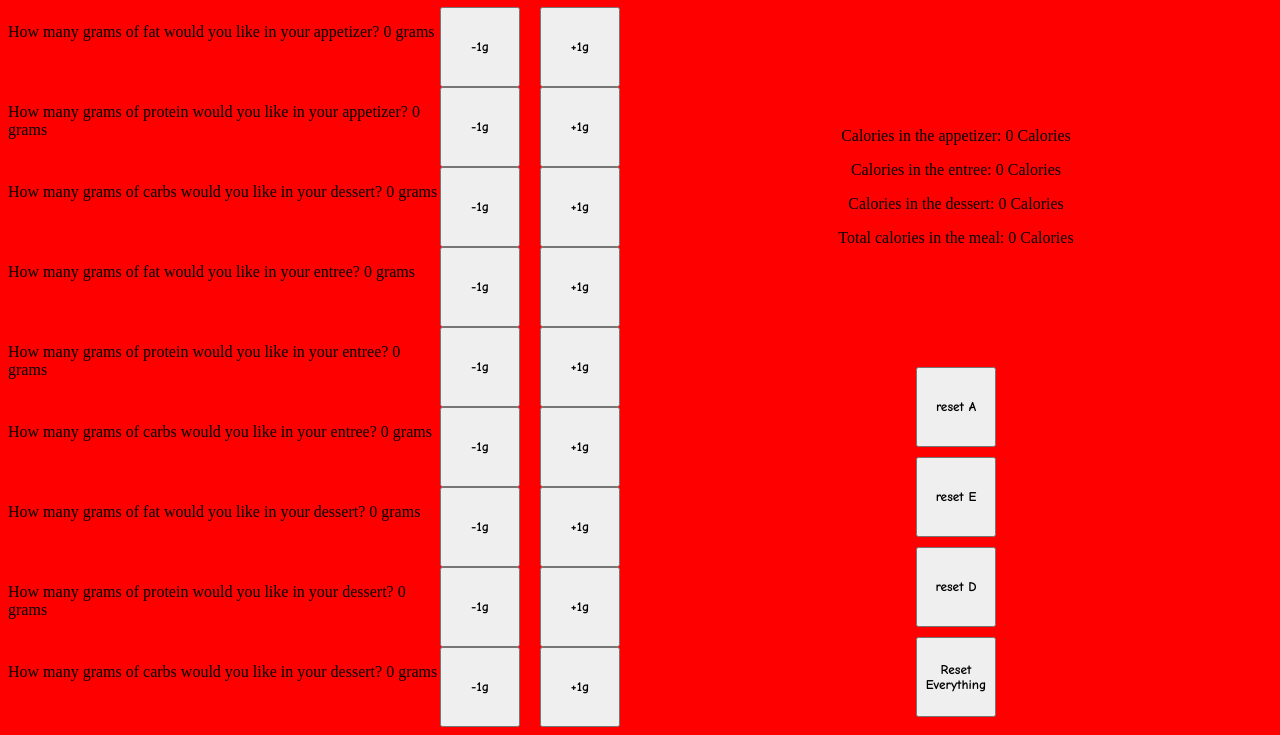
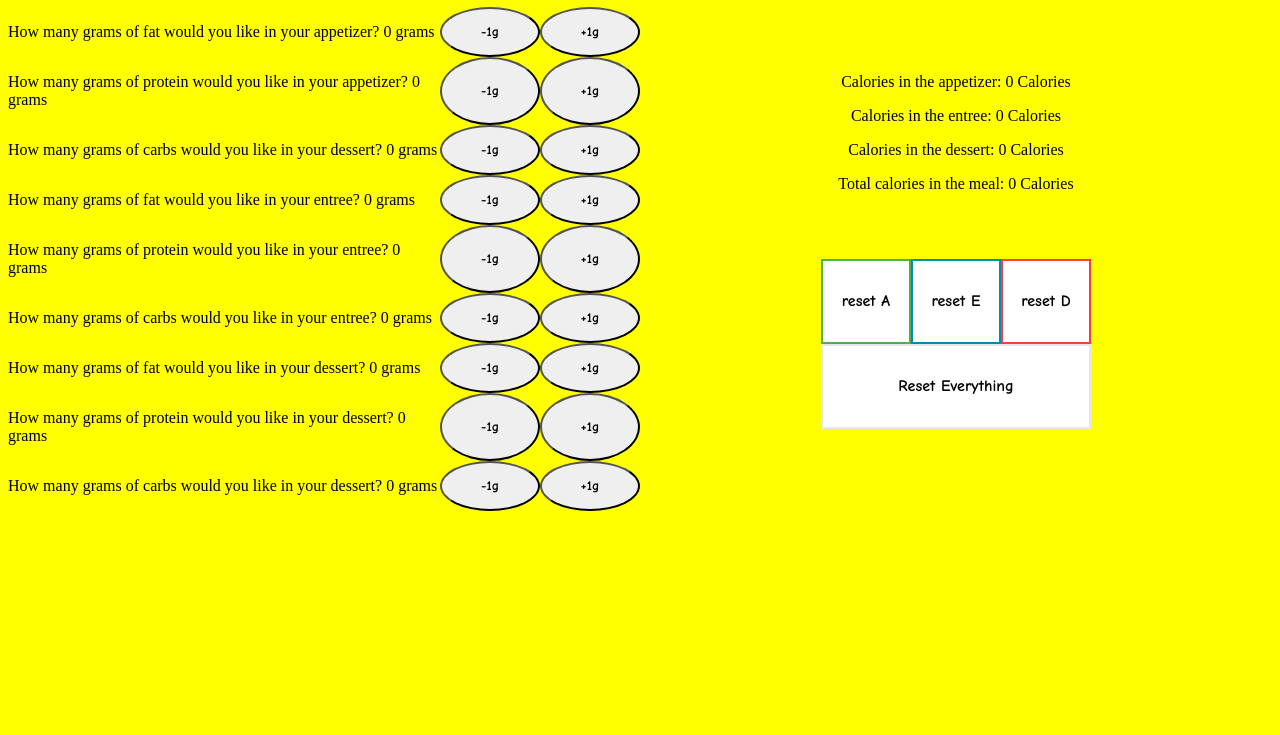
Before and after one commit to brandon3293/web, a plain HTML site: page JS/Project1.html in a window 1280 px wide. Shown: the part 73-808 px from the top of the page. Drawn offline with Linux system fonts and the light colour scheme.

Commit message:
commit message

```diff
--- a/JS/Project1.html
+++ b/JS/Project1.html
@@ -1,3 +1,7 @@
+<!-- Brandon Angos Web Dev
+11/23/2022
+Calorie Calculator -->
+
 <!DOCTYPE html>
 <html lang="en">
 <head>
@@ -325,10 +329,10 @@
         </div>
 
         <div class="CalorieBtns">
-            <button onclick="rCA();">reset A</button>
-            <button onclick="rCE();">reset E</button>
-            <button onclick="rCD();">reset D</button>
-            <button onclick="set0();">Reset Everything</button>
+            <button id="button1" onclick="rCA();">reset A</button>
+            <button id="button2" onclick="rCE();">reset E</button>
+            <button id="button3" onclick="rCD();">reset D</button>
+            <button id="button4" onclick="set0();">Reset Everything</button>
         </div>
     </div>
 
--- a/JS/style.css
+++ b/JS/style.css
@@ -8,12 +8,11 @@ h1{
 /* Project #1 css code */
 
 #project1{
-    background-color: red;
+    background-color: yellow;
 }
 
 button{
-    height:80px;
-    width:80px;
+    border-radius: 50%;
     font:bold 10pt comic sans ms;
 }
 
@@ -42,4 +41,66 @@ button{
     margin-left: auto;
     display:grid;
 
+    grid-template-columns: repeat(3,90px);
+    grid-template-rows: repeat(2,85px);
+
 }
+
+.CalorieBtns > button{
+    background-color: #4CAF50; /* Green */
+  border: none;
+  color: white;
+  text-align: center;
+  text-decoration: none;
+  display: inline-block;
+  font-size: 16px;
+  transition-duration: 0.4s;
+  cursor: pointer;
+  border-radius: 0%;
+
+
+}
+
+#button1 {
+    background-color: white;
+    color: black;
+    border: 2px solid #4CAF50;
+  }
+
+  #button1:hover {
+    background-color: #4CAF50;
+    color: white;
+  }
+
+  #button2 {
+    background-color: white;
+    color: black;
+    border: 2px solid #008CBA;
+  }
+
+  #button2:hover {
+    background-color: #008CBA;
+    color: white;
+  }
+
+  #button3 {
+    background-color: white;
+    color: black;
+    border: 2px solid #f44336;
+  }
+
+  #button3:hover {
+    background-color: #f44336;
+    color: white;
+  }
+
+#button4{
+    background-color: white;
+    color: black;
+    border: 2px solid #e7e7e7;
+    grid-column: span 3;
+}
+
+#button4:hover {
+    background-color: #e7e7e7;
+}
```
